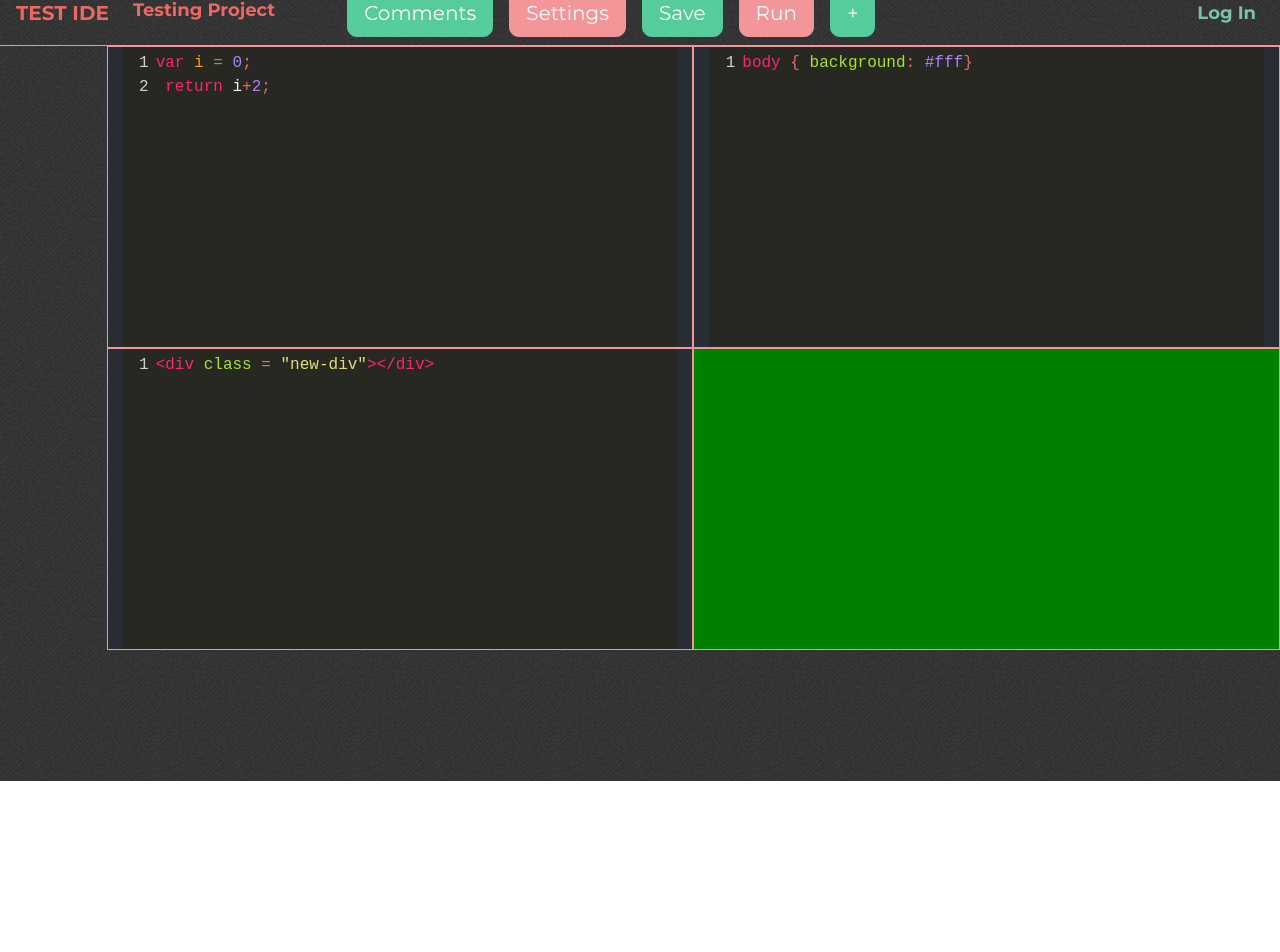
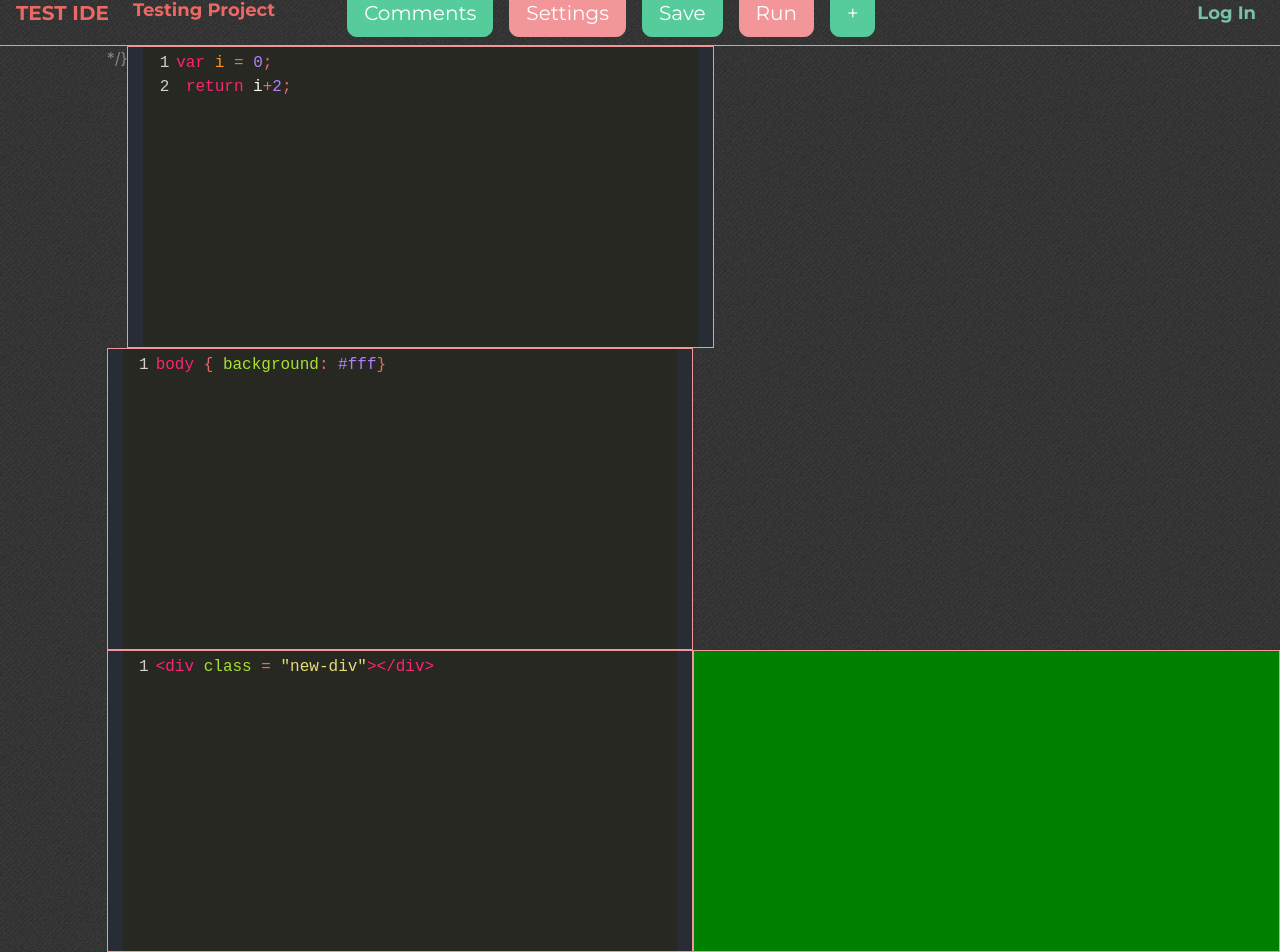
Before and after one commit to dunkeltron/p3-IDE, a React (Create React App) app in the folder client/: page /project in a window 1280 px wide. Shown: the part 19-971 px from the top of the page. Before the commit the page ends 800 px from the top, so only its background shows below. Built offline with nearby package versions, Linux system fonts and the light colour scheme; a web font is replaced by a local one.

Commit message:
20180206 changes

```diff
--- a/client/src/pages/EditorContainer.js
+++ b/client/src/pages/EditorContainer.js
@@ -377,11 +377,16 @@ class EditorContainer extends Component {
               ))}
             </div>
             <div className="col-11 mx-0 px-0">
-              <div className="row top-row mh-50r col-12 mx-0 px-0">
+
+              <div className="row top-row mh-50 col-12 mx-0 px-0"> */}
+              {/* original row above -- test row below */}
+              {/* <div className="row top-row mh-100 col-12 mx-0 px-0">
 
                 {/* Javascript Code */}
                 <div className={"col-6 border border-secondary editor js"}>
                 <CodeMirror
+                  value= {this.state.project.codeBundle.js}
+                value= {this.state.project.codeBundle.js}
                   value= {this.state.project.codeBundle.js}
                   options={{
                       mode: "javascript",
@@ -411,7 +416,11 @@ class EditorContainer extends Component {
                     }}
                   />
                 </div>
+
               </div>
+
+              <div className="row bottom-row mh-50 col-12 mx-0 px-0">
+              {/* original row above / test row above */}
               <div className="row bottom-row mh-50 col-12 mx-0 px-0">
 
                 {/* HTMLCODE */}
@@ -431,7 +440,7 @@ class EditorContainer extends Component {
                 </div>
 
                 {/* add code prop*/}
-                <div className="border border-secondary md-6 resp-container px-0 mx-0 col-6">
+                <div className="border border-secondary md-12 resp-container px-0 mx-0 col-6">
 
                   <iframe
                     className="render-window resp-iframe col-12"
@@ -445,6 +454,7 @@ class EditorContainer extends Component {
           </div>
         </div>
       </div>
+      </div>
     );
   }
 }
```
Lines whose indentation alone changed are shown as unchanged.
